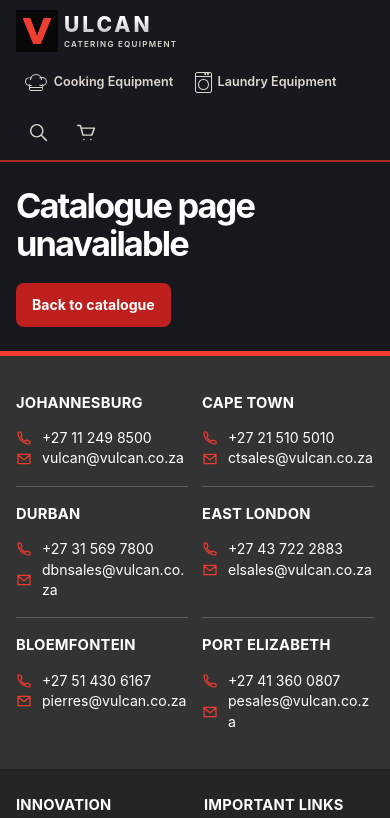
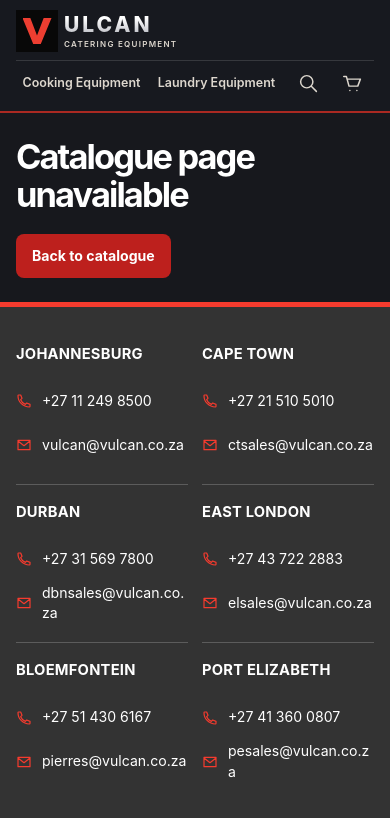
Before and after one commit to izelbia1-lgtm/vulcan-catering-equipment, a React (Vite) app: page /equipment/1/1/1/1 in a window 390 px wide. Shown: the top 818 px of the page. Built offline with nearby package versions, Linux system fonts and the light colour scheme.

Commit message:
Improve mobile navigation and equipment layouts

```diff
--- a/src/main.tsx
+++ b/src/main.tsx
@@ -14,6 +14,7 @@ import { CompanyFooter } from './CompanyFooter'
 import './style.css'
 import './premium.css'
 import './commerce-theme.css'
+import './mobile.css'
 
 function Kitchen() {
   const animation = useKitchenAnimation()
--- /dev/null
+++ b/src/mobile.css
@@ -0,0 +1,98 @@
+@media (max-width: 680px) {
+  .hero-nav {
+    inset: 0 8px auto;
+  }
+
+  .hero-nav .equipment-nav,
+  .header-row .equipment-nav {
+    display: grid;
+    grid-template-columns: repeat(2, minmax(0, 1fr)) auto;
+    align-items: center;
+    gap: 4px;
+    width: 100%;
+  }
+
+  :is(.hero-nav, .header-row) .equipment-nav > a {
+    justify-content: center;
+    min-width: 0;
+    padding: 4px;
+    font-size: clamp(.75rem, 3.2vw, .9rem);
+    line-height: 1.15;
+    text-align: center;
+    white-space: normal;
+  }
+
+  :is(.hero-nav, .header-row) .equipment-nav > a .equipment-icon,
+  .hero-nav .equipment-nav a::before {
+    display: none;
+  }
+
+  :is(.hero-nav, .header-row) .navigation-tools {
+    gap: 0;
+  }
+
+  .header-row .equipment-nav {
+    border-top: 1px solid #ffffff22;
+  }
+
+  .commerce-theme :is(h1, h2, .card-copy, .spec-list, .catalogue-path) {
+    overflow-wrap: anywhere;
+  }
+
+  .commerce-theme :is(input:not([type=checkbox]), select, textarea) {
+    min-width: 0;
+    max-width: 100%;
+    font-size: 1rem;
+  }
+
+  .commerce-theme .photo-strip {
+    flex-wrap: wrap;
+  }
+
+  .commerce-theme :is(.product-detail, .comparison-grid) > * {
+    min-width: 0;
+  }
+
+  .commerce-theme .product-detail :is(.quote, .save-equipment) {
+    margin-bottom: 8px;
+  }
+
+  .commerce-theme .bundle-filters {
+    align-items: stretch;
+  }
+
+  .commerce-theme .technical-tables img {
+    max-width: 100%;
+    height: auto;
+  }
+
+  .company-footer :is(.footer-branch a, .footer-information nav a, .footer-contact dd a) {
+    display: flex;
+    align-items: center;
+    min-height: 44px;
+  }
+
+  .footer-socials a {
+    width: 44px;
+    height: 44px;
+  }
+}
+
+@media (max-width: 430px) {
+  .commerce-theme :is(.catalogue-grid, .quote-fields) {
+    grid-template-columns: minmax(0, 1fr);
+  }
+
+  .commerce-theme .search-product {
+    flex-wrap: wrap;
+    padding: 0 10px 10px;
+  }
+
+  .commerce-theme .search-product .search-result {
+    flex-basis: 100%;
+  }
+
+  .discovery-home .discovery-card strong {
+    overflow-wrap: anywhere;
+  }
+}
--- a/src/premium.css
+++ b/src/premium.css
@@ -550,7 +550,8 @@
     overscroll-behavior-inline: contain;
   }
   .home-hero .scene::-webkit-scrollbar { display: none; }
-  .speech-anchor { left: auto; right: -8%; top: calc(25% + 6px); }
+  .speech-anchor { left: 59%; top: 15%; max-width: 53%; }
+  .speech { padding: 6px 8px; }
   .home-hero .stage { width: 164%; }
   .hero-brand-track { inset: 52px 14px 0; }
   .hero-brand { width: min(69vw,410px); }
--- a/src/style.css
+++ b/src/style.css
@@ -32,9 +32,9 @@ h1{margin:0;font-size:clamp(2rem,4vw,3.55rem);font-weight:650;line-height:1.07;l
 .chef-target{z-index:2;touch-action:manipulation;border-radius:22%}
 .chef-target[aria-disabled=true]{cursor:default}
 .chef-speech{z-index:4;pointer-events:none}
-.speech-anchor{position:absolute;left:77%;top:25%;transform:translateY(-100%)}
-.speech{display:inline-block;padding:10px 14px;background:#fff9ea;border:1px solid #c6b69e;border-radius:13px;color:#241c17;font-weight:800;font-size:clamp(.8rem,2vw,1.06rem);box-shadow:0 4px 14px #1e171746;white-space:nowrap}
-.speech::after{content:"";position:absolute;bottom:-5px;left:13px;width:10px;height:10px;background:#fff9ea;border-right:1px solid #c6b69e;border-bottom:1px solid #c6b69e;transform:skewX(-30deg) rotate(45deg)}
+.speech-anchor{position:absolute;left:77%;top:18%;width:max-content}
+.speech{position:relative;display:block;padding:8px 12px;background:#242127;border-radius:12px;color:#fff;font-weight:800;font-size:clamp(.8rem,2vw,1.06rem);line-height:1.25;box-shadow:0 4px 14px #1e171746}
+.speech::after{content:"";position:absolute;right:calc(100% - 1px);bottom:7px;width:9px;height:9px;background:inherit;clip-path:polygon(0 100%,100% 0,100% 78%)}
 .floorplan{position:absolute;inset:0;display:grid;place-items:center;color:#dcd4c8;background:#363331}
 
 h2{margin:0 0 12px;font-size:1.45rem;font-weight:700;letter-spacing:-.025em}
```
